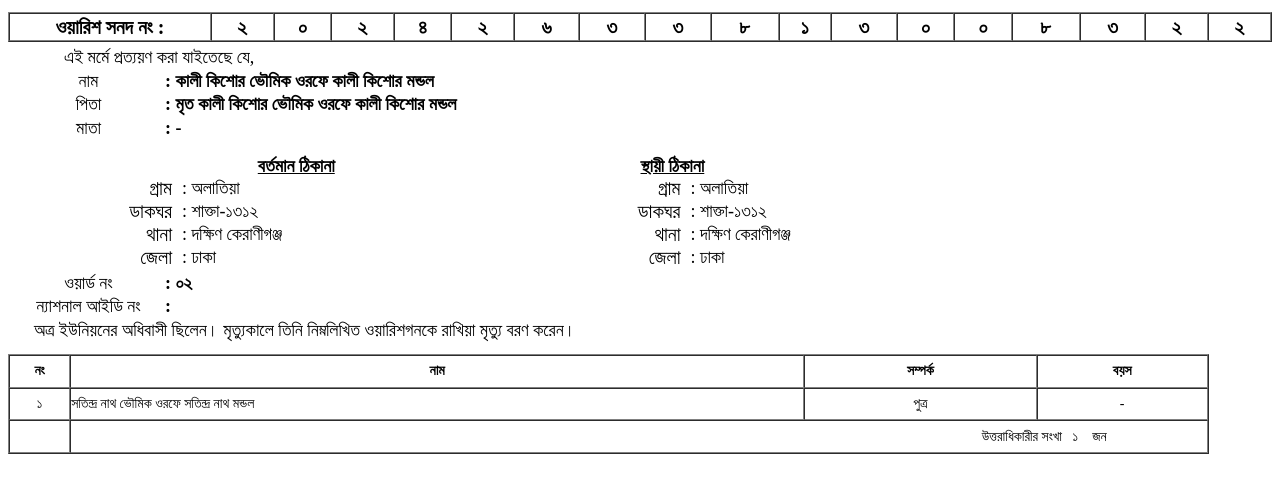
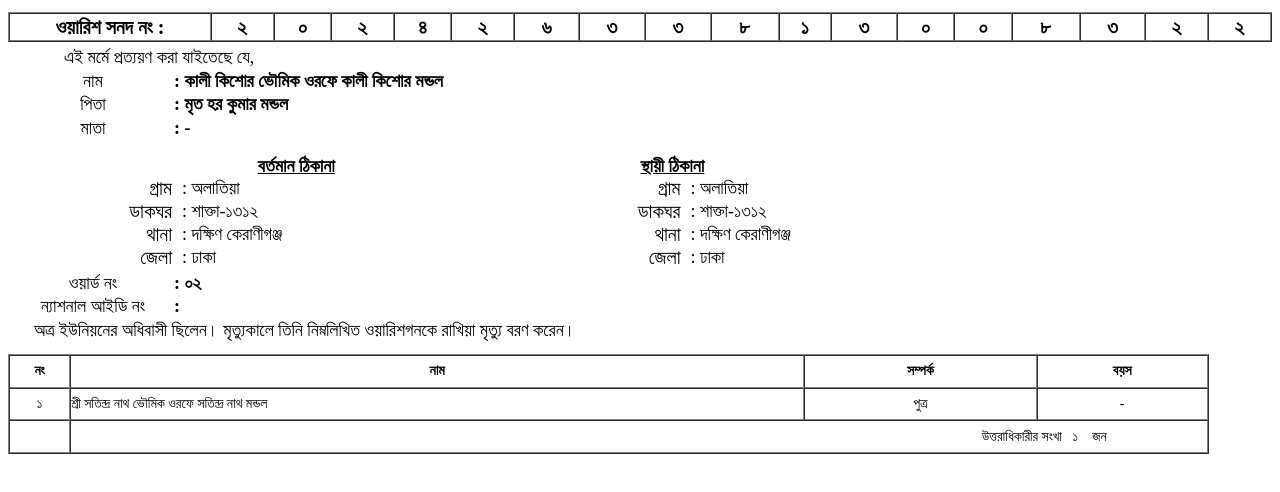
Before and after one commit to bastaup/index.php-onlinetrack-warish_onosondan-tid-20242633813008322, a plain HTML site: page index.html in a window 1280 px wide. Shown: the part 178-670 px from the top of the page. Drawn offline with Linux system fonts and the light colour scheme.

Commit message:
Update index.html

```diff
--- a/index.html
+++ b/index.html
@@ -69,7 +69,7 @@
             <tr>
                 <td style="font-size:18px; text-align:center; ">পিতা </td>
                 <td>
-                    <font style="font-size:18px;  font-weight:bold;">: মৃত কালী কিশোর ভৌমিক ওরফে কালী কিশোর মন্ডল</font>
+                    <font style="font-size:18px;  font-weight:bold;">: মৃত হর কুমার মন্ডল</font>
                 </td>
                 <td></td>
                 <td></td>
@@ -187,7 +187,7 @@
             </tr>
             <tr>
                 <td style="text-align:center;">১</td>
-                <td style=""> সতিন্দ্র নাথ ভৌমিক ওরফে সতিন্দ্র নাথ মন্ডল</td>
+                <td style=""> শ্রী সতিন্দ্র নাথ ভৌমিক ওরফে সতিন্দ্র নাথ মন্ডল</td>
                 <td style="text-align:center;">পুত্র</td>
                 <td style="text-align:center;">-</td>
             </tr>
```
